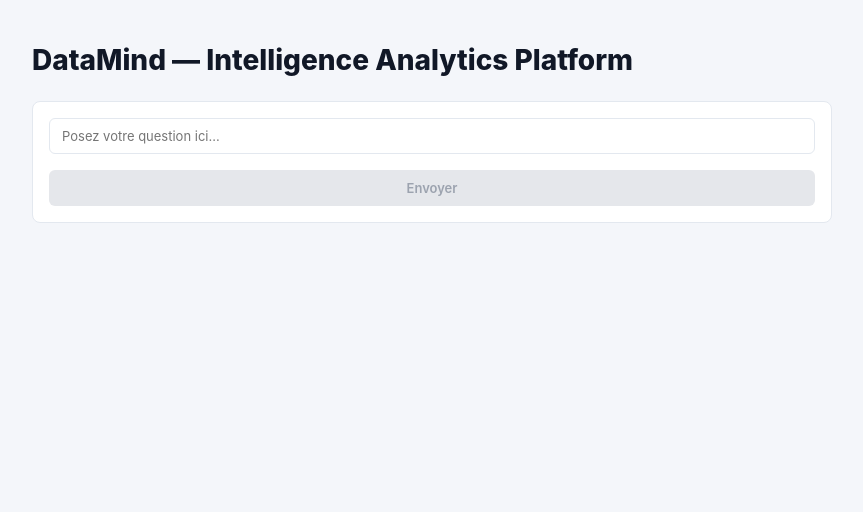
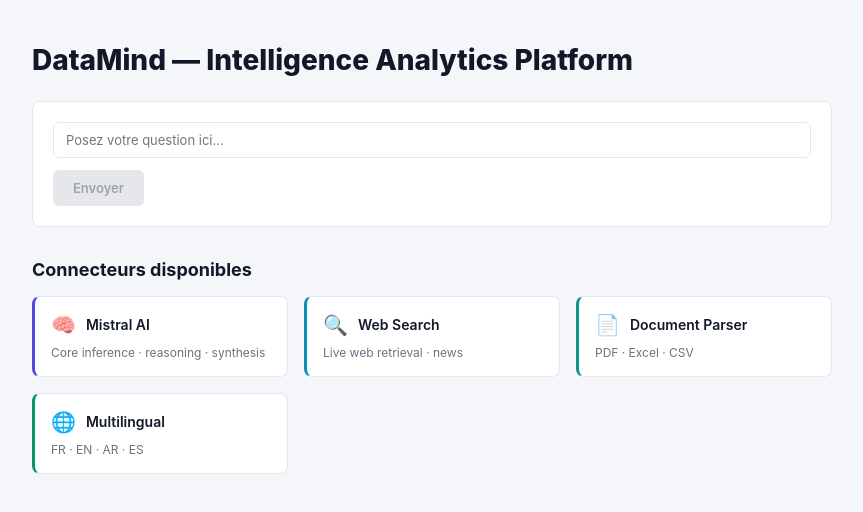
Before and after one commit to Mxcs-Scxm/Data-Mind, a React (Vite) app: page / in a window 1280 px wide. Shown: the top 512 px of the page, without its empty margins (208-1071 px from the left). Built offline with nearby package versions, Linux system fonts and the light colour scheme.

Commit message:
Update App.jsx
new app.jsx

```diff
--- a/src/App.jsx
+++ b/src/App.jsx
@@ -17,6 +17,7 @@
 const MISTRAL_MODEL = "mistral-medium";
 const NEWSAPI_ENDPOINT = "https://newsapi.org/v2/everything";
 
+// ✅ FONCTION callMistral (avec proxy)
 async function callMistral(content, { maxTokens = 2000, idleMs = 25000, hardMs = 90000, onDelta } = {}) {
   const attempt = async (tokens) => {
     const controller = new AbortController();
@@ -32,9 +33,7 @@
     try {
       res = await fetch(`/api/mistral/v1/chat/completions`, {
         method: "POST",
-        headers: {
-          "Content-Type": "application/json",
-        },
+        headers: { "Content-Type": "application/json" },
         signal: controller.signal,
         body: JSON.stringify({
           model: MISTRAL_MODEL,
@@ -53,9 +52,6 @@
       clearTimeout(idleTimer);
       clearTimeout(hardTimer);
       const errBody = await res.text().catch(() => "");
-      if (res.status === 401 || res.status === 403) {
-        throw new Error("❌ Erreur d'authentification Mistral : vérifie ta clé API dans .env");
-      }
       throw new Error(`❌ Erreur Mistral ${res.status}: ${errBody.slice(0, 200)}`);
     }
 
@@ -82,9 +78,7 @@
               full += evt.choices[0].delta.content;
               onDelta?.(full);
             }
-          } catch {
-            // ignore malformed SSE
-          }
+          } catch {}
         }
       }
     } finally {
@@ -97,297 +91,38 @@
   try {
     return await attempt(maxTokens);
   } catch (err) {
-    const isAbort = err.name === "AbortError";
-    if (!isAbort) throw err;
-    const reducedTokens = Math.max(400, Math.floor(maxTokens * 0.5));
-    return await attempt(reducedTokens);
+    if (err.name !== "AbortError") throw err;
+    return await attempt(Math.max(400, Math.floor(maxTokens * 0.5)));
   }
 }
 
+// ✅ CONSTANTES
 const AUTO_CONNECTORS = [
-  {id:"mistral", icon:"🧠", name:"Mistral AI", desc:"Core inference · reasoning · synthesis · deep analysis", color:T.accent},
-  {id:"websearch", icon:"🔍", name:"Web Search — Real-time", desc:"Live web retrieval · news · reports · market data", color:T.cyan},
-  {id:"filedoc", icon:"📄", name:"Document Parser", desc:"PDF · Excel · CSV · PPTX · JSON · image OCR", color:T.teal},
-  {id:"translate", icon:"🌐", name:"Multilingual Engine", desc:"FR · EN · AR · ES · ZH — analysis in any language", color:T.green},
+  {id:"mistral", icon:"🧠", name:"Mistral AI", desc:"Core inference · reasoning · synthesis", color:T.accent},
+  {id:"websearch", icon:"🔍", name:"Web Search", desc:"Live web retrieval · news", color:T.cyan},
+  {id:"filedoc", icon:"📄", name:"Document Parser", desc:"PDF · Excel · CSV", color:T.teal},
+  {id:"translate", icon:"🌐", name:"Multilingual", desc:"FR · EN · AR · ES", color:T.green},
 ];
 
-const MANUAL_CONNECTORS = [
-  {id:"newsapi", icon:"📰", name:"NewsAPI", cat:"News", color:T.amber, desc:"150,000+ global news sources", fields:[{k:"apiKey",l:"API Key",p:"newsapi.org key",t:"password"}], link:"https://newsapi.org"},
-  {id:"instagram", icon:"📸", name:"Instagram", cat:"Social", color:"#e1306c", desc:"Meta Graph API · Business", fields:[{k:"token",l:"Access Token",p:"Meta Graph API Token",t:"password"},{k:"accountId",l:"Account ID",p:"Business ID",t:"text"}], link:"https://developers.facebook.com"},
-  {id:"twitter", icon:"🐦", name:"X / Twitter", cat:"Social", color:"#1d9bf0", desc:"Twitter API v2 · analytics", fields:[{k:"bearer",l:"Bearer Token",p:"Twitter API v2 bearer",t:"password"}], link:"https://developer.twitter.com"},
-  {id:"linkedin", icon:"💼", name:"LinkedIn", cat:"Social", color:"#0a66c2", desc:"Posts · analytics · company", fields:[{k:"token",l:"Access Token",p:"LinkedIn OAuth token",t:"password"},{k:"orgId",l:"Org ID",p:"Organization ID",t:"text"}], link:"https://developer.linkedin.com"},
-  {id:"gdrive", icon:"📁", name:"Google Drive", cat:"Cloud", color:"#16a34a", desc:"Docs · Sheets · Slides", fields:[{k:"token",l:"OAuth Token",p:"Google OAuth2 token",t:"password"}], link:"https://console.cloud.google.com"},
-  {id:"dropbox", icon:"📦", name:"Dropbox", cat:"Cloud", color:"#0061ff", desc:"File access · Dropbox API", fields:[{k:"token",l:"Access Token",p:"Dropbox API token",t:"password"}], link:"https://www.dropbox.com/developers"},
-  {id:"snowflake", icon:"❄️", name:"Snowflake", cat:"Database", color:"#29b5e8", desc:"Cloud data warehouse · SQL", fields:[{k:"account",l:"Account",p:"xxx.snowflakecomputing.com",t:"text"},{k:"user",l:"User",p:"username",t:"text"},{k:"token",l:"Token",p:"Auth token",t:"password"},{k:"db",l:"Database",p:"MY_DB",t:"text"}], link:"https://www.snowflake.com"},
-  {id:"postgresql", icon:"🐘", name:"PostgreSQL", cat:"Database", color:"#336791", desc:"Relational DB · proxy query", fields:[{k:"host",l:"Host",p:"localhost:5432",t:"text"},{k:"db",l:"Database",p:"db_name",t:"text"},{k:"user",l:"User",p:"postgres",t:"text"},{k:"pw",l:"Password",p:"••••••",t:"password"}], link:"https://www.postgresql.org"},
-  {id:"powerbi", icon:"📊", name:"Power BI", cat:"BI", color:"#f2c811", desc:"Reports · datasets", fields:[{k:"token",l:"Azure AD Token",p:"Azure token",t:"password"},{k:"workspace",l:"Workspace ID",p:"Workspace ID",t:"text"}], link:"https://app.powerbi.com"},
-  {id:"looker", icon:"🔭", name:"Looker Studio", cat:"BI", color:"#4285f4", desc:"Embedded reports", fields:[{k:"url",l:"Report URL",p:"https://lookerstudio.google.com/...",t:"text"}], link:"https://lookerstudio.google.com"},
-];
-const ANALYSIS_TYPES = ["Business","Geopolitical","Financial","Market","Technology","HR & Social","Strategic","Scientific"];
-const HORIZONS = ["Real-time","Short-term 0-3M","Mid-term 3-18M","Long-term 18M+","Multi-horizon"];
-const DEPTHS = ["Executive Brief","Standard","Deep Analysis","Full Research"];
-const GUIDING_QS = [
-  {id:"context", icon:"🎯", label:"Context", q:"What is your organizational context?", p:"e.g. I'm Chief Strategy Officer at a European retail group...", h:"Your role, organization, sector, scale."},
-  {id:"objective", icon:"🏆", label:"Objective", q:"What decision does this analysis need to inform?", p:"e.g. Board expects go/no-go on Moroccan entry in 3 weeks...", h:"The concrete action or decision post-analysis."},
-  {id:"scope", icon:"🗺️", label:"Scope", q:"Define the geographic and sectoral perimeter.", p:"e.g. Morocco, Tunisia — food retail, urban middle-class...", h:"Geographies, market segments, product lines."},
-  {id:"kpis", icon:"📊", label:"KPIs", q:"Which metrics and indicators matter most?", p:"e.g. TAM, CAC, payback period, regulatory risk, FX...", h:"Numbers you'll be held accountable for."},
-  {id:"constraints", icon:"⚡", label:"Constraints", q:"What are your hard constraints?", p:"e.g. No public JV, halal required, capex < 5M...", h:"Budget, timeline, legal, political limits."},
-  {id:"known", icon:"💡", label:"Prior Intel", q:"What intelligence do you already have?", p:"e.g. Carrefour already present in Morocco...", h:"Avoid re-stating what you already know."},
-  {id:"format", icon:"📋", label:"Output", q:"What exact deliverable do you need?", p:"e.g. 2-page board brief + detailed annex with financials...", h:"Audience, depth, format, usage."},
-];
-const OUTLETS = [
-  {id:"reuters", name:"Reuters", icon:"🌐", domain:"reuters.com", cat:"INT"},
-  {id:"bloomberg", name:"Bloomberg", icon:"🌐", domain:"bloomberg.com", cat:"INT"},
-  {id:"apnews", name:"AP News", icon:"🌐", domain:"apnews.com", cat:"INT"},
-  {id:"ft", name:"Financial Times", icon:"🌐", domain:"ft.com", cat:"INT"},
-  {id:"economist", name:"The Economist", icon:"🌐", domain:"economist.com", cat:"INT"},
-  {id:"foreignaff", name:"Foreign Affairs", icon:"🌐", domain:"foreignaffairs.com", cat:"INT"},
-  {id:"lemonde", name:"Le Monde", icon:"🇫🇷", domain:"lemonde.fr", cat:"FR"},
-  {id:"lefigaro", name:"Le Figaro", icon:"🇫🇷", domain:"lefigaro.fr", cat:"FR"},
-  {id:"lesechos", name:"Les Echos", icon:"🇫🇷", domain:"lesechos.fr", cat:"FR"},
-];
-const OUTLET_CATS = ["INT","FR","UK","USA","DE","ES","IT","RU","CN","JP","IN","ME","LATAM","AU","CA"];
-const SRC_COLORS = {websearch:T.cyan, newsapi:T.amber, instagram:"#e1306c", twitter:"#1d9bf0", linkedin:"#0a66c2", file:T.teal, url:T.purple, scholar:T.purple};
-
-// ✅ CORRECTION : Syntaxe corrigée pour Card (le problème était ici)
-const Card = ({children, accent, style = {}}) => (
-  <div style={{
-    background: T.surface,
-    borderRadius: 8,
-    border: `1.5px solid ${T.border}`,
-    padding: 16,
-    borderLeft: accent ? `3px solid ${accent}` : `1.5px solid ${T.border}`,
-    ...style
-  }}>
-    {children}
-  </div>
+// ✅ COMPOSANTS UI
+const Label = ({children, color=T.textD, style={}}) => (
+  <div style={{fontSize:10.5,fontWeight:700,letterSpacing:1,textTransform:"uppercase",color,...style}}>{children}</div>
 );
 
-const Label = ({children, color = T.textD, style = {}}) => (
-  <div style={{fontSize: 10.5, fontWeight: 700, letterSpacing: 1, textTransform: "uppercase", color, ...style}}>
-    {children}
-  </div>
+const Btn = ({onClick,disabled,children,variant="primary",small,full,style={}}) => {
+  const base={border:"none",borderRadius:6,fontWeight:600,cursor:disabled?"not-allowed":"pointer",fontFamily:"inherit",transition:"all .15s",fontSize:small?12:13,...style};
+  const pad=small?"6px 14px":"10px 20px";
+  if(variant==="primary") return <button onClick={onClick} disabled={disabled} style={{...base,padding:pad,width:full?"100%":"auto",background:disabled?"#e5e7eb":T.primaryG,color:disabled?T.textL:"#fff",boxShadow:disabled?"none":"0 1px 8px #2563eb25"}}>{children}</button>;
+  return <button onClick={onClick} disabled={disabled} style={{...base,padding:pad,background:T.surfaceL,color:T.textM,border:`1px solid ${T.border}`}}>{children}</button>;
+};
+
+const Input = ({value,onChange,placeholder,type="text",onEnter}) => (
+  <input value={value} onChange={e=>onChange(e.target.value)} placeholder={placeholder} type={type}
+    onKeyDown={e=>e.key==="Enter"&&onEnter&&onEnter()}
+    style={{width:"100%",padding:"9px 12px",borderRadius:6,border:`1.5px solid ${T.border}`,background:T.surface,fontSize:13,outline:"none",fontFamily:"inherit",boxSizing:"border-box",color:T.text}}/>
 );
 
-const Tag = ({label, color = T.primary, onRemove, xs}) => (
-  <span style={{
-    display: "inline-flex",
-    alignItems: "center",
-    gap: 3,
-    background: `${color}14`,
-    color,
-    border: `1px solid ${color}30`,
-    borderRadius: 4,
-    padding: xs ? "2px 7px" : "3px 10px",
-    fontSize: xs ? 10 : 11,
-    fontWeight: 600,
-    whiteSpace: "nowrap"
-  }}>
-    {label}
-    {onRemove && (
-      <button
-        onClick={onRemove}
-        style={{
-          background: "none",
-          border: "none",
-          color,
-          cursor: "pointer",
-          fontSize: 12,
-          padding: 0,
-          lineHeight: 1,
-          marginLeft: 2,
-          opacity: 0.6
-        }}
-      >
-        x
-      </button>
-    )}
-  </span>
-);
-
-const Dot = ({color = T.green, pulse}) => (
-  <span style={{position: "relative", display: "inline-flex", width: 8, height: 8, alignItems: "center", justifyContent: "center"}}>
-    <span style={{width: 8, height: 8, borderRadius: "50%", background: color, display: "block"}}/>
-    {pulse && (
-      <span style={{
-        position: "absolute",
-        width: 14,
-        height: 14,
-        borderRadius: "50%",
-        border: `1.5px solid ${color}`,
-        animation: "ping 2s infinite",
-        opacity: 0.3
-      }}/>
-    )}
-  </span>
-);
-
-const Divider = ({label}) => (
-  <div style={{display: "flex", alignItems: "center", gap: 12, margin: "20px 0 14px"}}>
-    <div style={{flex: 1, height: 1, background: T.border}}/>
-    {label && <Label>{label}</Label>}
-    <div style={{flex: 1, height: 1, background: T.border}}/>
-  </div>
-);
-
-const Btn = ({onClick, disabled, children, variant = "primary", small, full, style = {}}) => {
-  const base = {
-    border: "none",
-    borderRadius: 6,
-    fontWeight: 600,
-    cursor: disabled ? "not-allowed" : "pointer",
-    fontFamily: "inherit",
-    transition: "all .15s",
-    fontSize: small ? 12 : 13,
-    ...style
-  };
-  const pad = small ? "6px 14px" : "10px 20px";
-
-  if (variant === "primary") return (
-    <button onClick={onClick} disabled={disabled} style={{
-      ...base,
-      padding: pad,
-      width: full ? "100%" : "auto",
-      background: disabled ? "#e5e7eb" : T.primaryG,
-      color: disabled ? T.textL : "#fff",
-      boxShadow: disabled ? "none" : "0 1px 8px #2563eb25"
-    }}>
-      {children}
-    </button>
-  );
-
-  if (variant === "ghost") return (
-    <button onClick={onClick} disabled={disabled} style={{
-      ...base,
-      padding: pad,
-      background: "transparent",
-      color: T.textD,
-      border: `1.5px solid ${T.border}`
-    }}>
-      {children}
-    </button>
-  );
-
-  if (variant === "accent") return (
-    <button onClick={onClick} disabled={disabled} style={{
-      ...base,
-      padding: pad,
-      background: T.accent,
-      color: "#fff",
-      boxShadow: "0 1px 8px #4f46e525"
-    }}>
-      {children}
-    </button>
-  );
-
-  return (
-    <button onClick={onClick} disabled={disabled} style={{
-      ...base,
-      padding: pad,
-      background: T.surfaceL,
-      color: T.textM,
-      border: `1px solid ${T.border}`
-    }}>
-      {children}
-    </button>
-  );
-};
-
-const Input = ({value, onChange, placeholder, type = "text", onEnter}) => (
-  <input
-    value={value}
-    onChange={e => onChange(e.target.value)}
-    placeholder={placeholder}
-    type={type}
-    onKeyDown={e => e.key === "Enter" && onEnter && onEnter()}
-    style={{
-      width: "100%",
-      padding: "9px 12px",
-      borderRadius: 6,
-      border: `1.5px solid ${T.border}`,
-      background: T.surface,
-      fontSize: 13,
-      outline: "none",
-      fontFamily: "inherit",
-      boxSizing: "border-box",
-      color: T.text
-    }}
-  />
-);
-
-const Toggle = ({options, selected, onToggle, color = T.primary, single}) => (
-  <div style={{display: "flex", flexWrap: "wrap", gap: 6}}>
-    {options.map((o, i) => {
-      const on = selected.includes(i);
-      return (
-        <button
-          key={i}
-          onClick={() => {
-            if (single) {
-              onToggle([i]);
-            } else {
-              onToggle(on && selected.length > 1 ? selected.filter(x => x !== i) : [...selected.filter(x => x !== i), i]);
-            }
-          }}
-          style={{
-            padding: "5px 13px",
-            borderRadius: 20,
-            border: `1.5px solid ${on ? color : T.border}`,
-            background: on ? color : T.surface,
-            color: on ? "#fff" : T.textM,
-            cursor: "pointer",
-            fontSize: 12,
-            fontWeight: 600,
-            fontFamily: "inherit",
-            transition: "all .12s"
-          }}
-        >
-          {o}
-        </button>
-      );
-    })}
-  </div>
-);
-
-const SectionBlock = ({icon, title, color, children, open: defOpen = true}) => {
-  const [open, setOpen] = useState(defOpen);
-  return (
-    <div style={{marginBottom: 10, borderRadius: 8, border: `1.5px solid ${T.border}`, overflow: "hidden"}}>
-      <div
-        onClick={() => setOpen(o => !o)}
-        style={{
-          display: "flex",
-          alignItems: "center",
-          gap: 10,
-          padding: "11px 16px",
-          background: T.surfaceL,
-          cursor: "pointer",
-          userSelect: "none",
-          borderLeft: `3px solid ${color}`
-        }}
-      >
-        <span style={{fontSize: 15}}>{icon}</span>
-        <span style={{fontWeight: 700, color: T.text, fontSize: 13, flex: 1}}>{title}</span>
-        <span style={{color: T.textL, fontSize: 10, fontWeight: 600}}>{open ? "▲ Collapse" : "▼ Expand"}</span>
-      </div>
-      {open && (
-        <div style={{
-          padding: "16px 18px",
-          background: T.surface,
-          fontSize: 13.5,
-          lineHeight: 1.85,
-          color: T.textM,
-          whiteSpace: "pre-wrap",
-          borderLeft: `3px solid ${color}20`
-        }}>
-          {children}
-        </div>
-      )}
-    </div>
-  );
-};
-
-// ✅ COMPOSANT PRINCIPAL APP
+// ✅ COMPOSANT PRINCIPAL
 export default function App() {
   const [prompt, setPrompt] = useState("");
   const [response, setResponse] = useState("");
@@ -412,20 +147,11 @@
   };
 
   return (
-    <div style={{
-      minHeight: "100vh",
-      background: T.bg,
-      color: T.text,
-      fontFamily: "Inter, system-ui, sans-serif",
-      padding: 24
-    }}>
-      <div style={{maxWidth: 800, margin: "0 auto"}}>
-        <h1 style={{fontSize: 28, fontWeight: 800, marginBottom: 24}}>
-          DataMind — Intelligence Analytics Platform
-        </h1>
+    <div style={{minHeight:"100vh",background:T.bg,color:T.text,fontFamily:"Inter,system-ui,sans-serif",padding:24}}>
+      <div style={{maxWidth:800,margin:"0 auto"}}>
+        <h1 style={{fontSize:28,fontWeight:800,marginBottom:24}}>DataMind — Intelligence Analytics Platform</h1>
 
-        <Card>
-          <div style={{display: "flex", flexDirection: "column", gap: 16}}>
+        <div style={{background:T.surface,borderRadius:8,border:`1px solid ${T.border}`,padding:20,marginBottom:20}}>
           <Input
             value={prompt}
             onChange={setPrompt}
@@ -433,23 +159,45 @@
             onEnter={handleSubmit}
             disabled={loading}
           />
+          <div style={{marginTop:12}}>
             <Btn onClick={handleSubmit} disabled={loading || !prompt.trim()}>
               {loading ? "Chargement..." : "Envoyer"}
             </Btn>
           </div>
-        </Card>
+        </div>
 
         {error && (
-          <Card accent={T.red} style={{marginTop: 16}}>
-            <div style={{color: T.red, fontWeight: 600}}>❌ Erreur : {error}</div>
-          </Card>
+          <div style={{background:T.redL,border:`1px solid ${T.red}`,borderRadius:8,padding:16,color:T.red,marginBottom:12}}>
+            ❌ {error}
+          </div>
         )}
 
         {response && (
-          <Card style={{marginTop: 16}}>
-            <div style={{whiteSpace: "pre-wrap"}}>{response}</div>
-          </Card>
+          <div style={{background:T.surface,borderRadius:8,border:`1px solid ${T.border}`,padding:20,whiteSpace:"pre-wrap"}}>
+            {response}
+          </div>
         )}
+
+        <div style={{marginTop:32}}>
+          <h2 style={{fontSize:18,fontWeight:700,marginBottom:16}}>Connecteurs disponibles</h2>
+          <div style={{display:"grid",gridTemplateColumns:"repeat(auto-fit, minmax(250px, 1fr))",gap:16}}>
+            {AUTO_CONNECTORS.map(conn => (
+              <div key={conn.id} style={{
+                background:T.surface,
+                borderRadius:8,
+                border:`1px solid ${T.border}`,
+                padding:16,
+                borderLeft:`3px solid ${conn.color}`
+              }}>
+                <div style={{display:"flex",alignItems:"center",gap:10,marginBottom:8}}>
+                  <span style={{fontSize:20}}>{conn.icon}</span>
+                  <span style={{fontWeight:600,fontSize:14}}>{conn.name}</span>
+                </div>
+                <div style={{fontSize:12,color:T.textD}}>{conn.desc}</div>
+              </div>
+            ))}
+          </div>
+        </div>
       </div>
     </div>
   );
```
Lines whose indentation alone changed are shown as unchanged.
